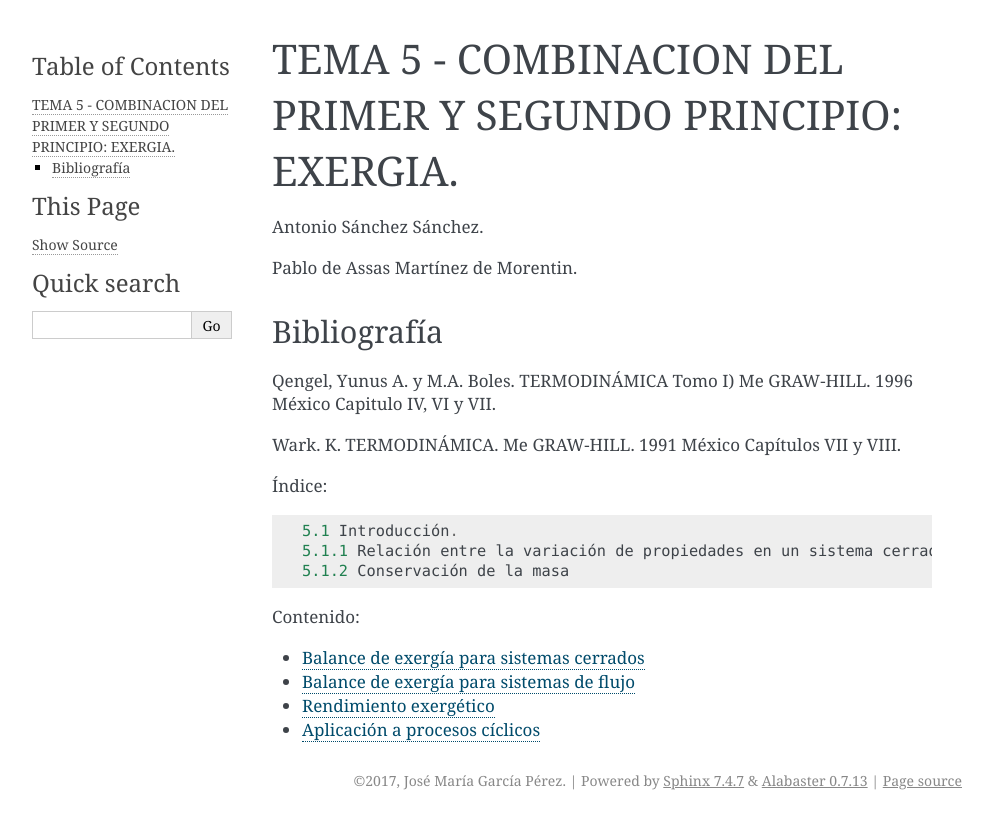
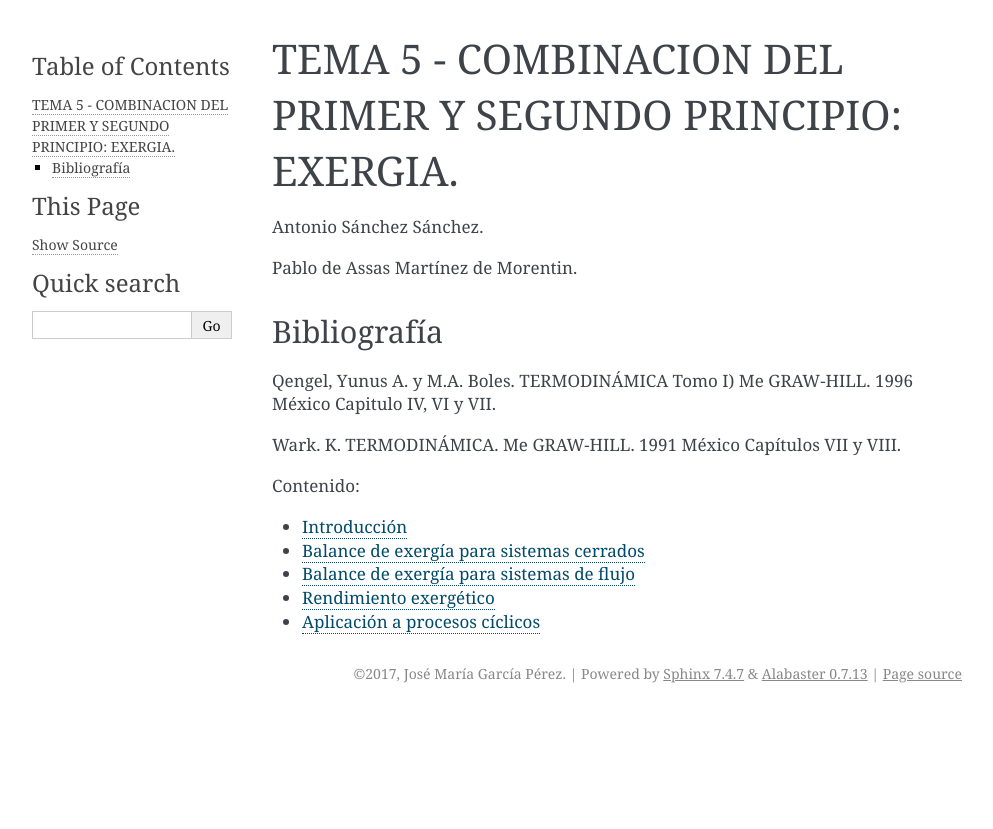
Before and after one commit to mantielero/termodinamica, a Sphinx documentation site: the page built from source/exergia.rst, in a window 1280 px wide. Shown: the top 829 px of the page, without its empty margins (148-1141 px from the left). Built offline with Sphinx 7.4.7, drawn with Linux system fonts in a browser that asks for light colours.

Commit message:
Create exergia.rst

```diff
--- a/source/exergia.rst
+++ b/source/exergia.rst
@@ -13,26 +13,11 @@ Qengel, Yunus A. y M.A. Boles. TERMODINÁMICA Tomo I) Me GRAW-HILL. 1996 México
 
 Wark. K. TERMODINÁMICA. Me GRAW-HILL. 1991 México Capítulos VII y VIII.
 
-Índice::
-
-   5.1 Introducción.
-   5.1.1 Relación entre la variación de propiedades en un sistema cerrado y un sistema abierto
-   5.1.2 Conservación de la masa
-
-
-
-
-
-
-
-
-
-
-
 .. toctree::
    :maxdepth: 1
    :caption: Contenido:
 
+   exergia_introduccion
    exergia_balance_sistemas_cerrados
    exergia_balance_sistemas_abiertos
    exergia_rendimiento
```
